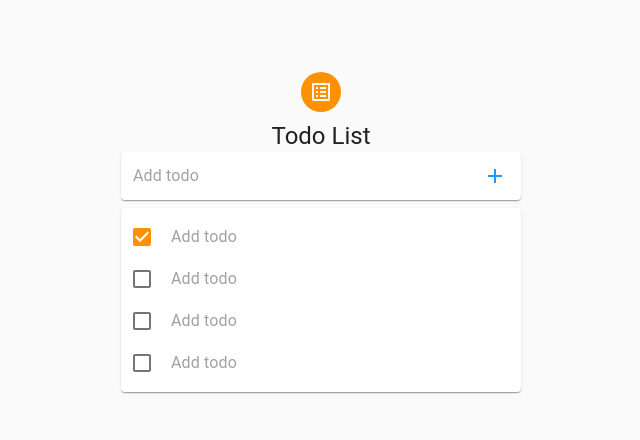
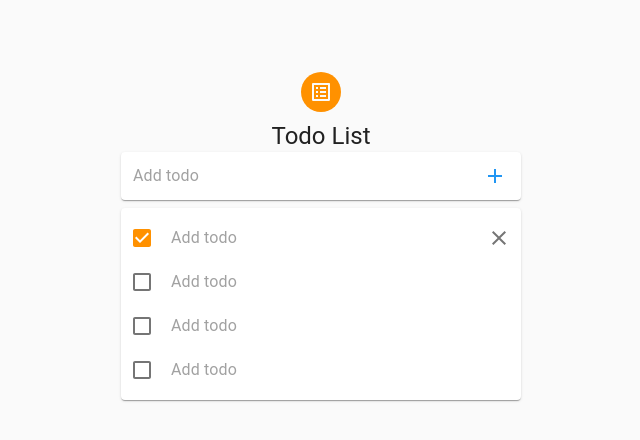
Before and after one commit to snr-lab/react-graphql-mui, a React (Create React App) app: page /todo in a window 1280 px wide. Both pictures are taken after a click on the element 461 px from the left and 237 px from the top of the page. Shown: the top 440 px of the page, without its empty margins (319-959 px from the left). Built offline with nearby package versions, Linux system fonts and the light colour scheme.

Commit message:
Updating todo

```diff
--- a/src/components/TaskItem.tsx
+++ b/src/components/TaskItem.tsx
@@ -13,6 +13,7 @@ const useStyles = makeStyles((theme) => ({
   input: {
     marginLeft: theme.spacing(1),
     flex: 1,
+    padding: '6px 0'
   },
   iconButton: {
     padding: 10,
@@ -35,7 +36,7 @@ const Login: React.FC = () => {
   }
 
   return (
-      <Box className={classes.root}>
+      <Box className={classes.root} tabIndex={-1} onFocus={() => setFocus(true)} onBlur={() => setFocus(false)}>
         <Checkbox
           checked={checked}
           tabIndex={-1}
@@ -47,12 +48,10 @@ const Login: React.FC = () => {
           className={classes.input}
           placeholder="Add todo"
           inputProps={{ 'aria-label': 'Add todo' }}
-          onFocus={() => setFocus(true)}
-          onBlur={() => setFocus(false)}
         />
-        <IconButton className={classes.iconButton} aria-label="directions" onClick={handleDelete}>
-          {focus && <Close />}
-        </IconButton>
+        {focus && <IconButton className={classes.iconButton} aria-label="directions" onClick={handleDelete}>
+          <Close />
+        </IconButton>}
       </Box>
   );
 }
--- a/src/components/TaskList.tsx
+++ /dev/null
@@ -1,39 +0,0 @@
-import React from 'react';
-import { makeStyles } from '@material-ui/core/styles';
-import { Box, List, ListItem, Paper } from '@material-ui/core';
-import TaskItem from './TaskItem';
-
-const useStyles = makeStyles((theme) => ({
-  root: {
-    marginTop: theme.spacing(1),
-    padding: 0,
-    display: 'flex',
-    width: 400,
-  },
-  list: {
-    width: "100%"
-  },
-  listItem: {
-    padding: 0
-  }
-}));
-
-const Login: React.FC = () => {
-  const classes = useStyles();
-
-  return (
-    <Paper className={classes.root}>
-      <List className={classes.list}>
-        {[0, 1, 2, 3].map((value) => {
-          return (
-            <ListItem className={classes.listItem} key={value} role={undefined}>
-              <TaskItem />
-            </ListItem>
-          );
-        })}
-      </List>
-    </Paper>
-  );
-}
-
-export default Login;
--- a/src/pages/Todo/index.tsx
+++ b/src/pages/Todo/index.tsx
@@ -1,9 +1,9 @@
 import React from 'react';
 import { makeStyles } from '@material-ui/core/styles';
-import { Avatar, Container, CssBaseline, Typography } from '@material-ui/core';
+import { Avatar, Container, CssBaseline, List, ListItem, Paper, Typography } from '@material-ui/core';
 import { ListAlt } from '@material-ui/icons';
-import TaskList from '../../components/TaskList';
 import TaskForm from '../../components/TaskForm';
+import TaskItem from '../../components/TaskItem';
 
 const useStyles = makeStyles((theme) => ({
     paper: {
@@ -15,6 +15,18 @@ const useStyles = makeStyles((theme) => ({
     avatar: {
       margin: theme.spacing(1),
       backgroundColor: theme.palette.secondary.main,
+    },
+    listRoot: {
+      marginTop: theme.spacing(1),
+      padding: 0,
+      display: 'flex',
+      width: 400,
+    },
+    list: {
+      width: "100%"
+    },
+    listItem: {
+      padding: 0
     }
 }));
 
@@ -32,7 +44,17 @@ const Login: React.FC = () => {
           Todo List
         </Typography>
         <TaskForm />
-        <TaskList />
+        <Paper className={classes.listRoot}>
+          <List className={classes.list}>
+            {[0, 1, 2, 3].map((value) => {
+              return (
+                <ListItem className={classes.listItem} key={value} role={undefined}>
+                  <TaskItem />
+                </ListItem>
+              );
+            })}
+          </List>
+        </Paper>
       </div>
     </Container>
   );
```
